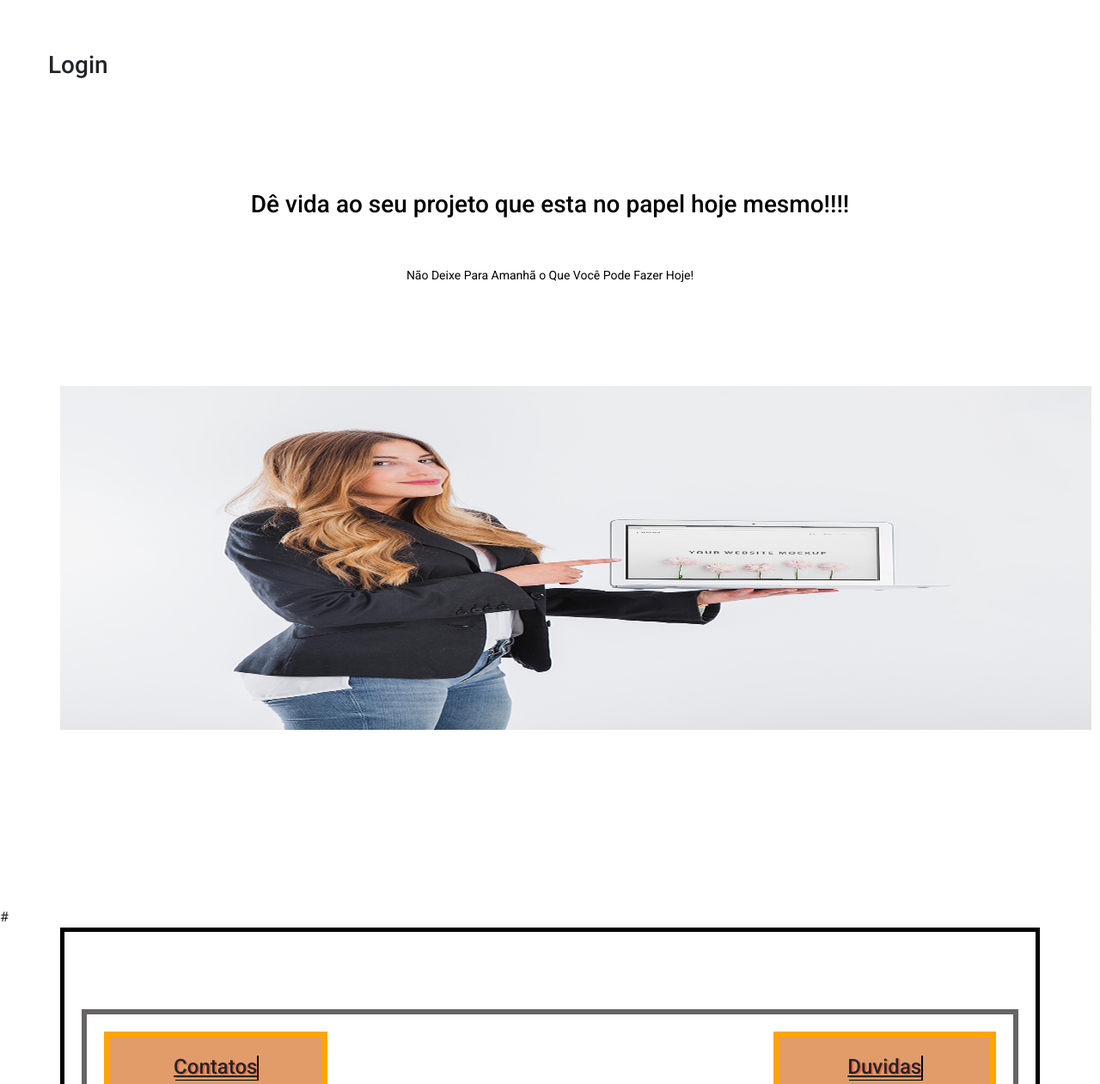
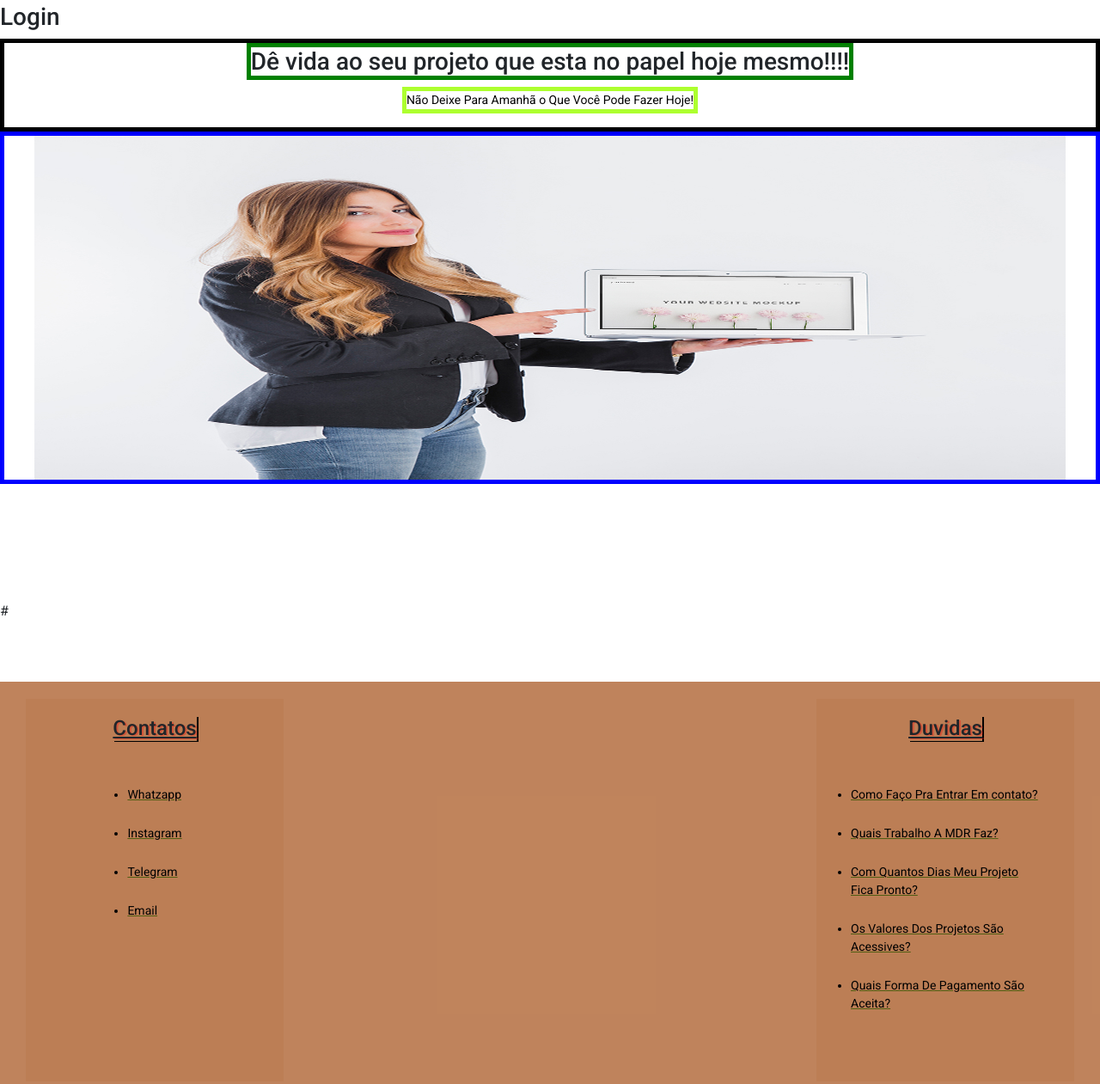
Before and after one commit to NandoJunioDev/Pessoal-, a plain HTML site: page html/index.html in a window 1280 px wide. Shown: the part 91-1352 px from the top of the page at 86% size. Drawn offline with nearby package versions, Linux system fonts and the light colour scheme; a script that the page names is missing.

Commit message:
31/07 work updade

```diff
--- a/Css/styles.css
+++ b/Css/styles.css
@@ -48,24 +48,33 @@ background-color: rgb(155, 151, 151);
 #logo{
     width: 100px;
 }
-#Principal{
+.Principal{
+    /*border: 5px solid red;*/
+    display: flex;
+    flex-direction: column;
+    align-content: center;
+    justify-items: center;
+   text-align: center;
 
-color: black;
-text-align: center;
-font-family: 'Roboto';
-border-radius: 1em;
-padding: 0px, 5px, 0px, 5px;
+}
+.Principal__div{
+    border: 5px solid black;
+    justify-content: center;
+    justify-items: center;
+}
+.Principal__div__h3{
 
+    border: 5px solid green;
+}
+.Principal__div__p{
+    border: 5px solid greenyellow;
+}
+.Principal__div2{
 
-
-
-} .sessaoPrincipal,h3{
-    padding: 1em 1em 1em 1em;
-    margin: 1em 1em 1em 1em;
-    border-color: aqua;
-
-
-
+    border: 5px solid blue;
+}
+.Principal__div2_img{
+    border: 4px solid crimson;
 
 }
 
@@ -85,44 +94,49 @@ a {
 
 }
 .footer{
-  border: 5px  solid black;
 
-  margin: auto;
+
+  max-width: 100%;
+
+
+
 
 
 
 }
 .footer__section{
-    border: 6px solid rgb(102, 100, 100);
+
 
     display: flex;
+    background-color: #9c3e00a3;
 
 
    gap: 50%;
     justify-content: center;
-    margin: 20px;
+   margin: 0;
     padding: 20px;
+    width: 100%;
 
 
 
 }
 .footer__section__Div--contato{
-    border: 7px solid orange;
-    background-color: rgba(210, 105, 30, 0.658);
+   background-color: #9c3e0014;
     width: 300px;
     justify-items: center;
     align-items: center;
     padding: 20px;
 
+
 }
 .footer__section__Div--ul  {
-    border: 8px solid green;
+
     align-items: center
     ;
     justify-items: center;
     justify-self: center;
     padding: 20px;
-    border: 8px solid red;
+
 }
 .footer__section__Div--contato--h4{
 
@@ -132,3 +146,8 @@ text-decoration: underline;
 box-shadow: 2px 1px black;
 
 }
+.footer__section__Div--ul a:hover{
+
+text-shadow: 1px 14px rgba(0, 0, 0, 0.263);
+
+}
--- a/html/index.html
+++ b/html/index.html
@@ -83,14 +83,14 @@
 
                         <!-- Conteudo Do Meio-->
 <main  >
-    <section id="Principal">
-            <div class="sessaoPrincipal">
-            <h3  > Dê vida ao seu projeto que esta no papel hoje mesmo!!!!
+    <section class="Principal">
+            <div class="Principal__div">
+            <h3 class="Principal__div__h3" > Dê vida ao seu projeto que esta no papel hoje mesmo!!!!
             </h3>
-                <p> Não Deixe Para Amanhã o Que Você Pode Fazer Hoje!</p>
+                <p class="Principal__div__p"> Não Deixe Para Amanhã o Que Você Pode Fazer Hoje!</p>
             </div>
-            <div  class ="container">
-                <img   src="../OS9H521.jpg" alt="site" width="1200" height="400">
+            <div  class ="Principal__div2">
+                <img  class="Principal__div2__img" src="../OS9H521.jpg" alt="site" width="1200" height="400">
 
             </div>
 
```
